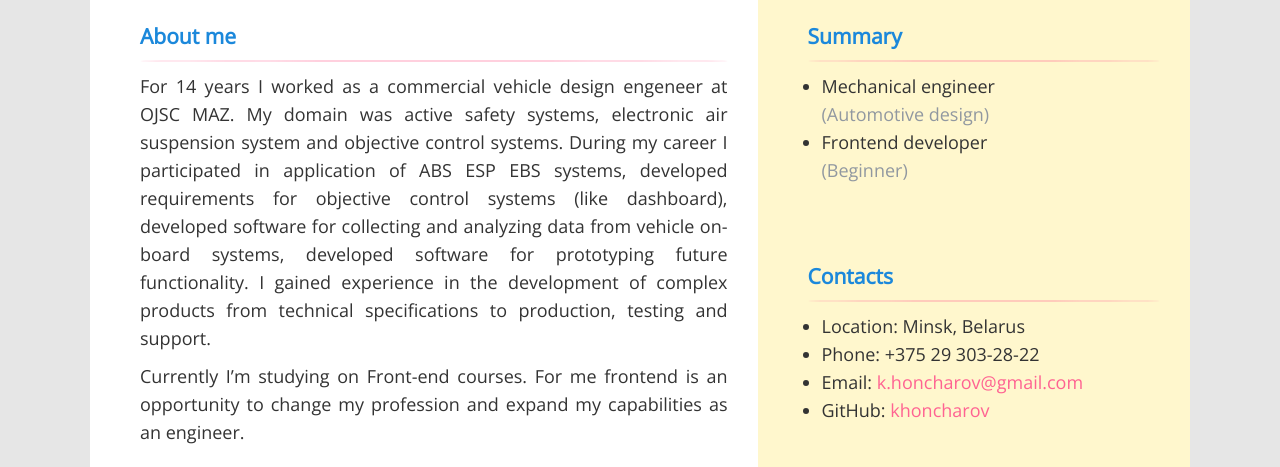
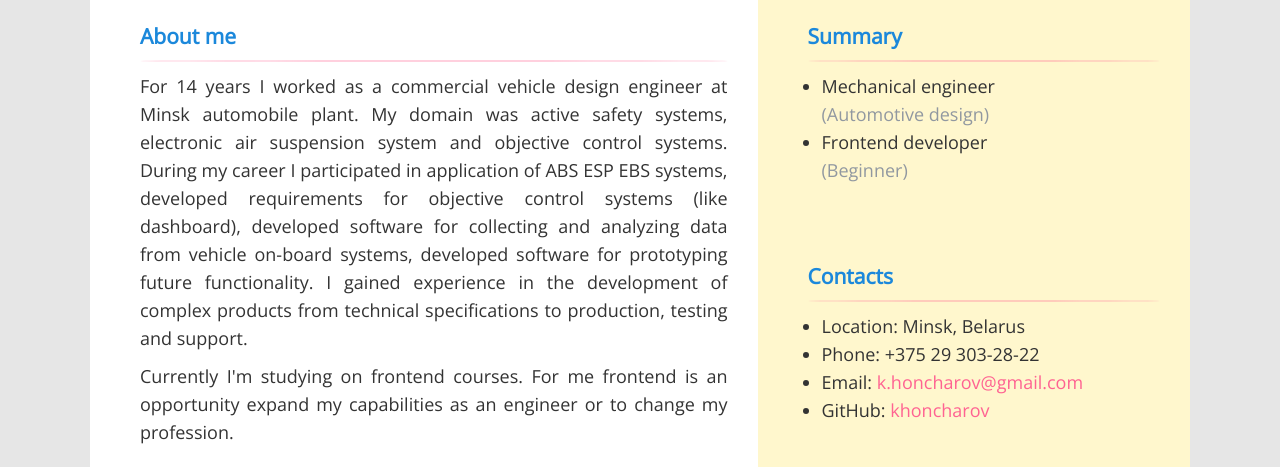
Before and after one commit to khoncharov/rsschool-cv, a plain HTML site: page index.html in a window 1280 px wide. Shown: the part 333-800 px from the top of the page. Drawn offline with nearby package versions, Linux system fonts and the light colour scheme.

Commit message:
fix: errors fix

```diff
--- a/index.html
+++ b/index.html
@@ -63,18 +63,18 @@
         <h3 id="id-about-me">About me</h3>
         <hr />
         <p>
-          For 14 years I worked as a commercial vehicle design engeneer at OJSC MAZ. My
-          domain was active safety systems, electronic air suspension system and objective
-          control systems. During my career I participated in application of ABS ESP EBS
-          systems, developed requirements for objective control systems (like dashboard),
-          developed software for collecting and analyzing data from vehicle on-board
-          systems, developed software for prototyping future functionality. I gained
-          experience in the development of complex products from technical specifications
-          to production, testing and support.
+          For 14 years I worked as a commercial vehicle design engineer at Minsk
+          automobile plant. My domain was active safety systems, electronic air suspension
+          system and objective control systems. During my career I participated in
+          application of ABS ESP EBS systems, developed requirements for objective control
+          systems (like dashboard), developed software for collecting and analyzing data
+          from vehicle on-board systems, developed software for prototyping future
+          functionality. I gained experience in the development of complex products from
+          technical specifications to production, testing and support.
         </p>
         <p>
-          Currently I’m studying on Front-end courses. For me frontend is an opportunity
-          to change my profession and expand my capabilities as an engineer.
+          Currently I'm studying on frontend courses. For me frontend is an opportunity
+          expand my capabilities as an engineer or to change my profession.
         </p>
       </article>
 
@@ -91,7 +91,7 @@
             <span class="additional-info">(companies: Wabco, Knorr-Bremse)</span>
           </li>
           <li>
-            <b>Language courses:</b> Streamline B1, B2, C1, IELT
+            <b>Language courses:</b> Streamline B1, B2, C1, IELTS
             <span class="additional-info">(2011-2015)</span>
           </li>
           <li>
```
Also changed, not shown: 1 other file.
